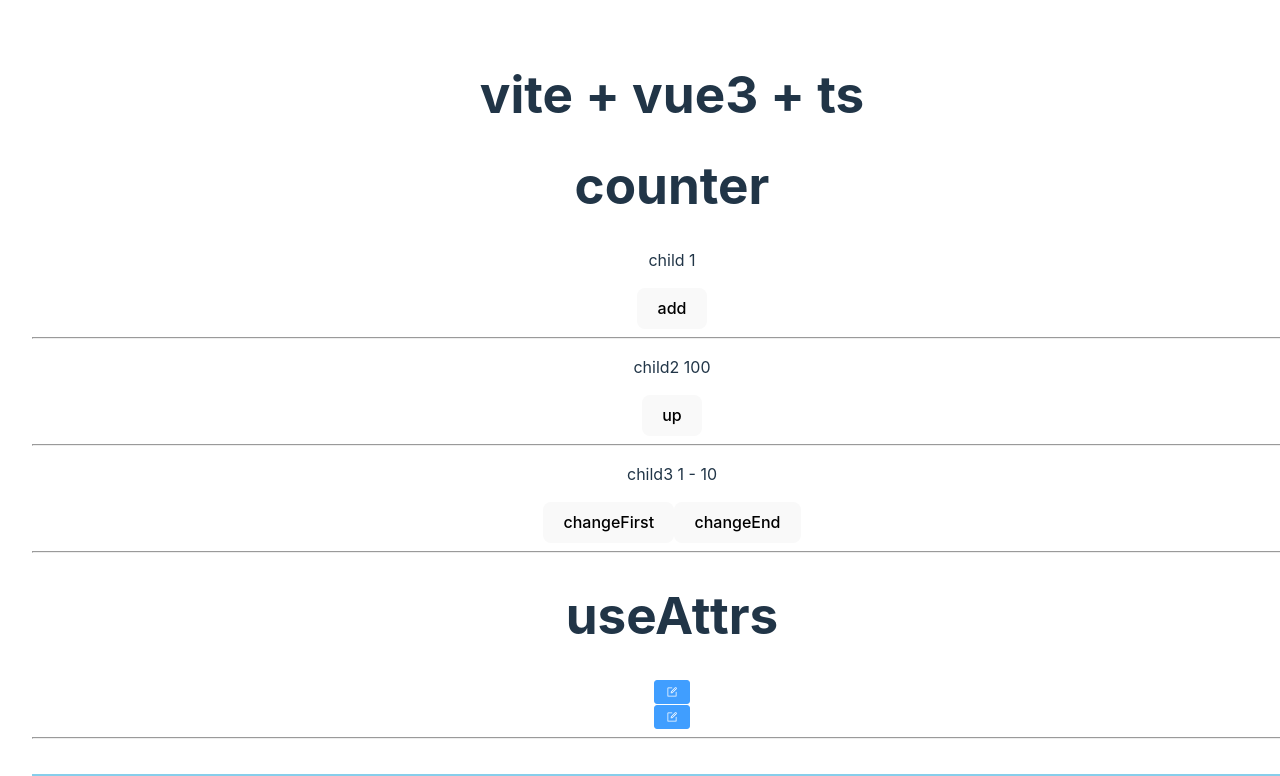
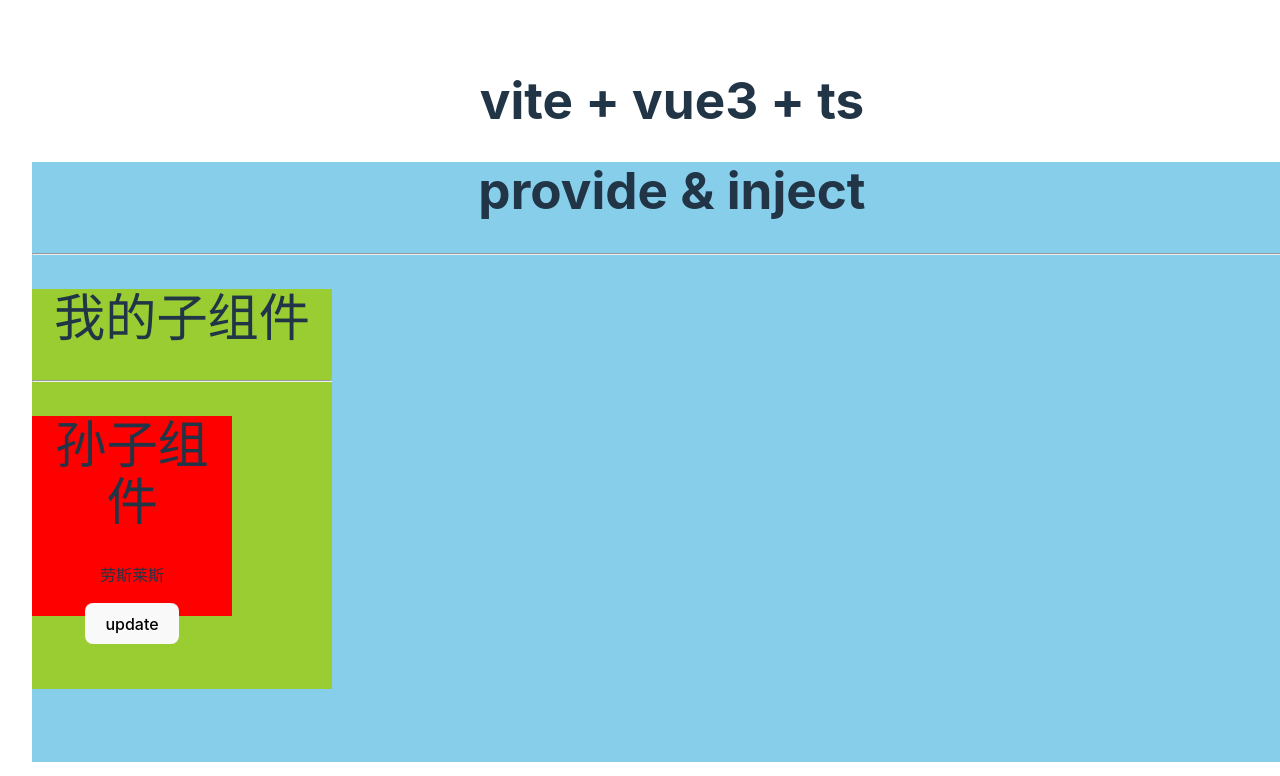
Before and after one commit to changxianglin/projectAboutVue3, a Vue app: page / in a window 1280 px wide. Shown: the top 776 px of the page. Built offline with nearby package versions, Linux system fonts and the light colour scheme.

Commit message:
provide and inject

```diff
--- a/src/App.vue
+++ b/src/App.vue
@@ -1,5 +1,5 @@
 <script setup lang="ts">
-import Base from './components/test.vue'
+import Base from './components/index.vue'
 </script>
 
 <template>
--- /dev/null
+++ b/src/components/child5.vue
@@ -0,0 +1,19 @@
+<template>
+  <div class="child">
+    <h1>我的子组件</h1>
+    <hr />
+    <Child />
+  </div>
+</template>
+
+<script lang="ts" setup>
+import Child from './inject.vue'
+</script>
+
+<style scoped>
+  .child {
+    width: 300px;
+    height: 400px;
+    background: yellowgreen;
+  }
+</style>
--- /dev/null
+++ b/src/components/index.vue
@@ -0,0 +1,25 @@
+<template>
+  <div class="box">
+    <h1>provide & inject</h1>
+    <hr />
+    <Child />
+  </div>
+</template>
+
+<script lang="ts" setup>
+import Child from './child5.vue'
+
+import { ref, provide} from 'vue'
+
+let car = ref('劳斯莱斯')
+
+provide('TOKEN', car)
+</script>
+
+<style scoped>
+  .box {
+    width: 100vw;
+    height: 600px;
+    background: skyblue;
+  }
+</style>
--- /dev/null
+++ b/src/components/inject.vue
@@ -0,0 +1,30 @@
+<template>
+  <div class="child1">
+    <h1>孙子组件</h1>
+    <p>{{ car }}</p>
+    <button @click="updateCar">update</button>
+  </div>
+</template>
+
+<script lang="ts" setup>
+import { inject } from 'vue'
+
+const car = inject('TOKEN')
+
+const updateCar = () => {
+  car.value = '自行车'
+}
+const props = defineProps(['number'])
+const emits = defineEmits(['add'])
+const addNum = () => {
+  emits('add')
+}
+</script>
+
+<style scoped>
+  .child1 {
+    width: 200px;
+    height: 200px;
+    background: red;
+  }
+</style>
--- a/src/components/test.vue
+++ b/src/components/test.vue
@@ -9,6 +9,7 @@
   <Child4 />
   <hr />
   <Ref />
+  <hr />
 </template>
 
 <script lang="ts" setup>
```
Also changed, not shown: src/components/provide.vue (added, +12 -0 lines).
